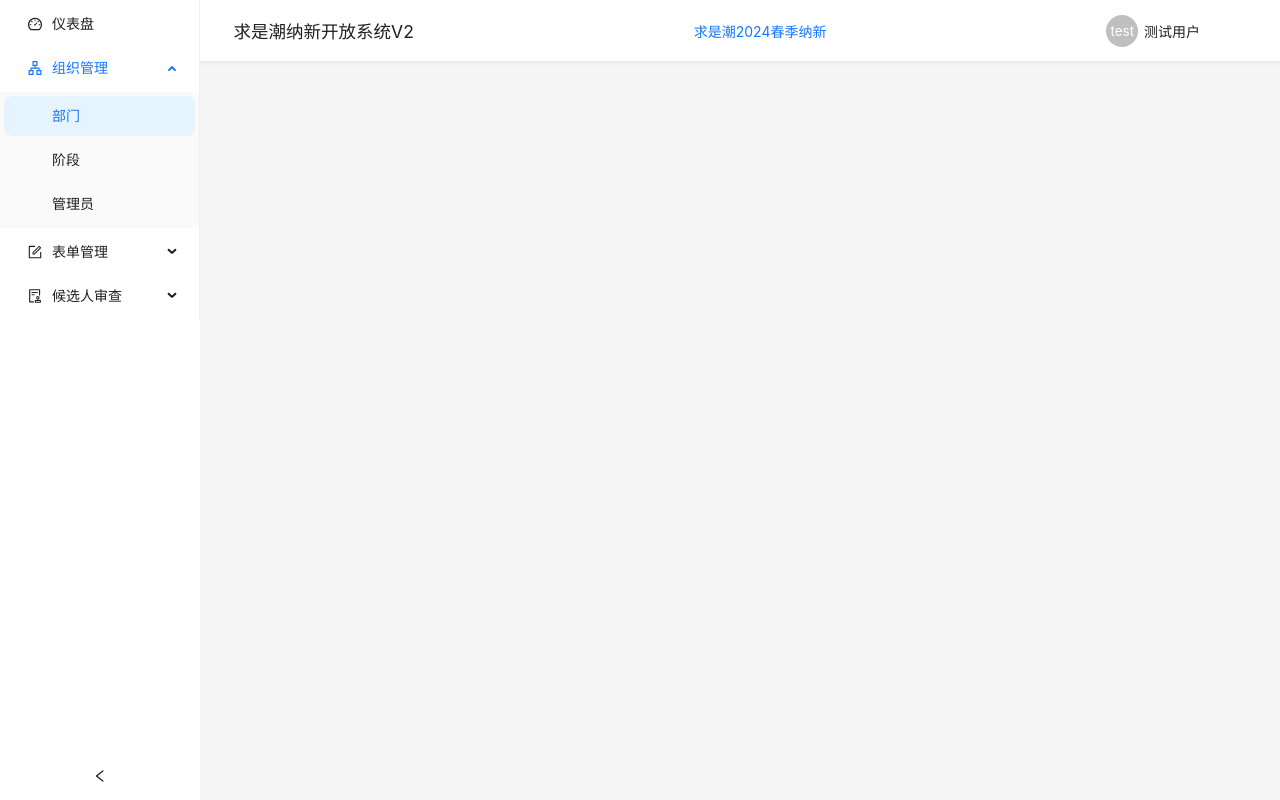
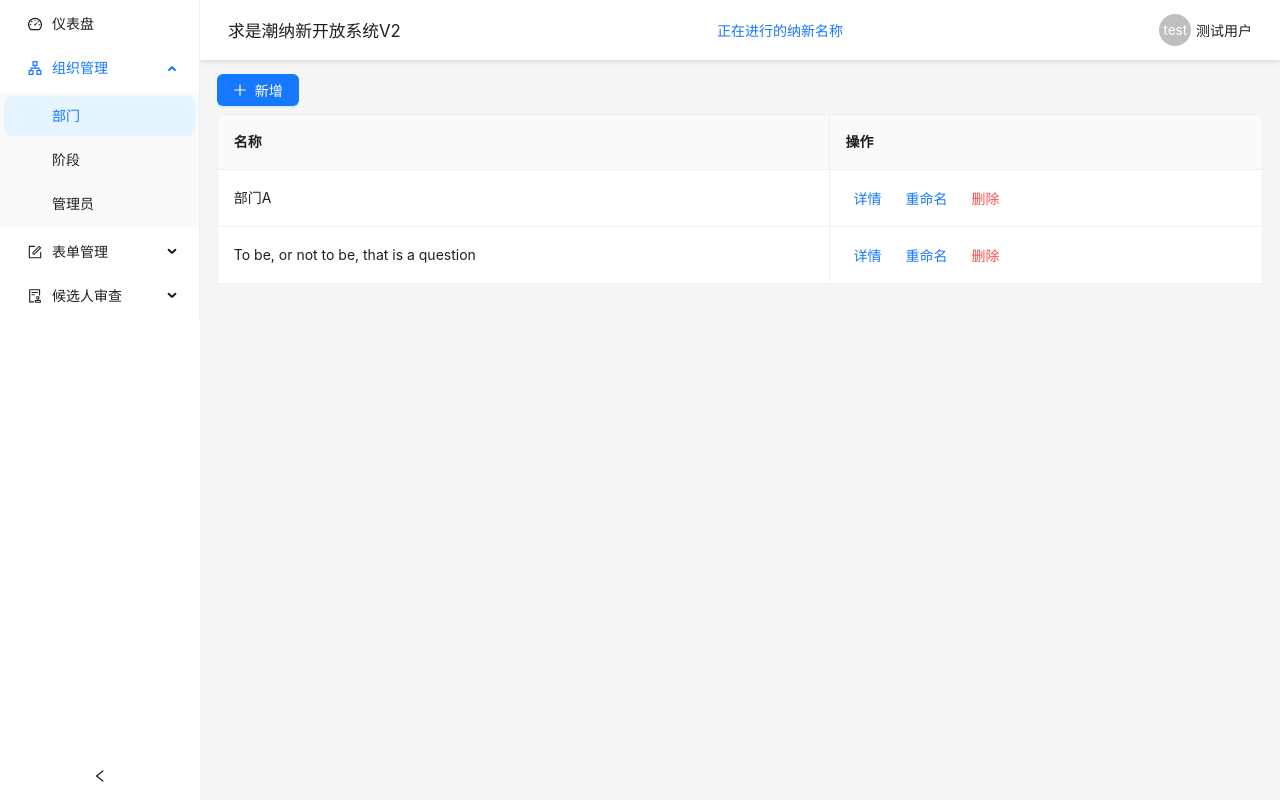
Before and after one commit to XmmShp/rop2-web, a React (Vite) app: page /console/org/department in a window 1280 px wide. Built offline with nearby package versions, Linux system fonts and the light colour scheme.

Commit message:
Add basic layout of DepartmentManage

```diff
--- a/src/App.tsx
+++ b/src/App.tsx
@@ -1,8 +1,69 @@
 import React from 'react';
-import { Navigate, RouterProvider, createBrowserRouter } from 'react-router-dom';
-import { consoleRoute } from './console/consoleRoute';
-import { ConfigProvider } from 'antd';
+import { Navigate, Outlet, RouterProvider, createBrowserRouter } from 'react-router-dom';
+import { ConfigProvider, theme } from 'antd';
+import { DashboardOutlined, ApartmentOutlined, FormOutlined, AuditOutlined } from '@ant-design/icons';
+import { mapRecur, useDarkMode } from './utils';
 
+export const consoleRoutes = mapRecur([
+  {
+    label: '仪表盘',
+    title: '仪表盘',
+    path: 'dash',
+    icon: <DashboardOutlined />,
+    element: <div>仪表盘</div>
+  }, {
+    label: '组织管理',
+    path: 'org',
+    icon: <ApartmentOutlined />,
+    element: <Outlet />,
+    children: [{
+      label: '部门',
+      path: 'department',
+      async lazy() {
+        const { default: Component } = await import('./console/DepartmentManage');
+        return { element: <Component /> };
+      }
+    }, {
+      label: '阶段',
+      path: 'stage',
+      element: <></>,
+    }, {
+      label: '管理员',
+      path: 'admin',
+      element: <></>
+    }]
+  }, {
+    label: '表单管理',
+    path: 'form',
+    icon: <FormOutlined />,
+    element: <Outlet />,
+    children: [{
+      label: '概览',
+      path: 'overview',
+      element: <></>,
+    }, {
+      label: '编辑表单',
+      path: 'edit',
+      element: <></>,
+    }]
+  }, {
+    label: '候选人审查',
+    path: 'inspect',
+    icon: <AuditOutlined />,
+    element: <Outlet />,
+    children: [
+      {
+        label: '概览',
+        path: 'overview',
+        element: <></>,
+      }, {
+        label: '面试管理',
+        path: 'interview',
+        element: <></>,
+      }
+    ]
+  }
+], 'children', (v, stack) => { return { ...v, key: [...stack.map(v => v.path), v.path].join('/') } });
 const router = createBrowserRouter([{
   path: '/',
   errorElement: <>Oops, an error occurred<br />Check devtools for more info</>,
@@ -10,14 +71,25 @@ const router = createBrowserRouter([{
     {
       index: true,
       element: <Navigate to='/console' />
-    },
-    consoleRoute
+    }, {
+      path: 'console',
+      children: consoleRoutes,
+      async lazy() {
+        const { default: Component } = await import('./console/ConsoleLayout');
+        return { element: <Component routes={consoleRoutes} /> };
+      }
+    }
   ]
 }]);
 
 export default function App() {
+  const isDark = useDarkMode();
   return (<React.StrictMode>
-    <ConfigProvider theme={{}}>
+    <ConfigProvider theme={{
+      algorithm: isDark ? theme.darkAlgorithm : theme.defaultAlgorithm,
+      cssVar: true,
+      hashed: false
+    }}>
       <RouterProvider router={router} /></ConfigProvider>
   </React.StrictMode>);
 }
--- a/src/api/models/org.ts
+++ b/src/api/models/org.ts
@@ -8,12 +8,13 @@ export interface Org {
 }
 
 /**表示{@link Org}下设的部门。 */
-interface Department {
+export interface Department {
   id: Id;
   /**从属{@link Org}的id */
   parent: Id;
   name: string;
   createdAt: Timestamp;
+
 }
 
 /**表示用户对某一{@link Department}的候选或成员等关系。 */
--- a/src/console/ConsoleLayout.scss
+++ b/src/console/ConsoleLayout.scss
@@ -1,26 +1,23 @@
 .title-bar {
-  background-color: white;
-  padding: 1.05em 2.4em;
-  box-shadow: 0 1px 4px rgba(0, 21, 41, .08);
-  display: flex;
-  flex-direction: row;
-  place-items: center;
-  justify-content: space-between;
+  padding: 1em 2em;
+  background-color: var(--ant-layout-light-sider-bg);
+  box-shadow: 0 1px 6px color-mix(in srgb, var(--ant-color-text) 15%, transparent);
 
   .title {
-    font-size: 1.25em;
+    font-size: 1.2em;
+  }
+
+  .current-activity {
+    flex: 0 1.5 auto;
   }
 
   .user-area {
-    display: flex;
-    flex-direction: row;
-    place-items: center;
-    width: 10em;
+    max-width: 12em;
     cursor: pointer;
 
     .avatar {
       flex: 0 0 auto;
-      margin-right: .4em;
+      margin-right: .35em;
     }
 
     .username {
--- a/src/console/ConsoleLayout.tsx
+++ b/src/console/ConsoleLayout.tsx
@@ -1,12 +1,10 @@
-import { Avatar, Dropdown, Layout, Menu } from 'antd';
+import { Avatar, Dropdown, Flex, GetProp, Layout, Menu, Typography } from 'antd';
 import { Link, Navigate, Outlet, useLocation, useNavigate } from 'react-router-dom';
-import { paths } from './consoleRoute';
-import { singleMatch } from '../utils';
+import { mapRecur, singleMatch, without } from '../utils';
 import { useState } from 'react';
-import useToken from 'antd/es/theme/useToken';
 import './ConsoleLayout.scss';
 
-export function ConsoleLayout() {
+export default function ConsoleLayout({ routes }: { routes: GetProp<typeof Menu, 'items'> }) {
   const { pathname } = useLocation();
   const navigate = useNavigate();
   const subFunc = singleMatch(pathname, /^\/console\/(\w+(\/\w+)*)(?!\/)\/?\??/);
@@ -15,7 +13,6 @@ export function ConsoleLayout() {
     if (!matched) return [];
     return [matched];
   });
-  const [, { colorBgContainer, fontSizeHeading5 }] = useToken();
   if (!subFunc) return <Navigate to='dash' />;
   return (<Layout style={{ minHeight: '100vh' }}>
     <Layout.Sider theme='light' style={{
@@ -31,20 +28,20 @@ export function ConsoleLayout() {
         openKeys={openKeys}
         onOpenChange={(keys) => setOpenKeys(keys)}
         onClick={(info) => navigate(info.key)}
-        items={paths} />
+        items={mapRecur(routes as any, 'children', (o) => without(o as any, ['lazy', 'path'])) as any} />
     </Layout.Sider>
 
     <Layout.Content>
-      <div className='title-bar' >
-        <span className='title' >求是潮纳新开放系统V2</span>
-        <Link to='.'>求是潮2024春季纳新</Link>
-
+      <Flex className='title-bar' align='center' justify='space-between'>
+        <span className='title'>求是潮纳新开放系统V2</span>
+        <Link className='current-activity' to='/'>正在进行的纳新名称</Link>
         <Dropdown trigger={['click']} menu={{ items: [{ label: '退出', }].map((v, i) => { return { ...v, key: i } }) }}>
-          <div className='user-area' >
+          <Flex className='user-area' align='center' >
             <Avatar className='avatar'>test</Avatar>
-            <span className='username'>测试用户</span></div>
+            <span className='username'>测试用户 </span>
+          </Flex>
         </Dropdown>
-      </div>
+      </Flex>
       <Outlet />
     </Layout.Content>
   </Layout>);
--- /dev/null
+++ b/src/console/DepartmentManage.scss
@@ -0,0 +1,3 @@
+.department {
+  margin: 1em 1.2em;
+}
--- /dev/null
+++ b/src/console/DepartmentManage.tsx
@@ -0,0 +1,54 @@
+import { Button, Descriptions, Drawer, Flex, Space, Table } from 'antd';
+import './DepartmentManage.scss';
+import { PlusOutlined } from '@ant-design/icons';
+import { departs } from '../mockData';
+import { useState } from 'react';
+import { DescriptionsItemType } from 'antd/es/descriptions';
+import { getOrg } from '../store';
+
+export default function DepartmentManage() {
+  const [detailObj, setDetailObj] = useState<DescriptionsItemType[] | null>(null);
+  return (<Flex className='department' vertical gap='small'>
+    <Flex wrap='wrap'>
+      <Button icon={<PlusOutlined />} type='primary'>新增</Button>
+    </Flex>
+    <Table rowKey='name' bordered columns={[{
+      title: '名称',
+      dataIndex: 'name'
+    }, {
+      title: '操作',
+      render(value, record, index) {
+        return (<Space size='small'>
+          <Button size='small' type='link'
+            onClick={() => {
+              setDetailObj([{
+                label: '归属组织',
+                children: getOrg(record.parent).name,
+                span: 4
+              }, {
+                label: '名称',
+                children: record.name,
+                span: 4
+              }, {
+                label: '创建时间',
+                children: new Date(record.createdAt * 1000).stringify()
+              }]);
+            }}>详情</Button>
+          <Button size='small' type='link'
+            onClick={() => {
+
+            }}>重命名</Button>
+          <Button size='small' danger type='link'>删除</Button>
+        </Space>);
+      },
+    }]} dataSource={departs}
+      pagination={{ hideOnSinglePage: true }} />
+    <DetailDrawer detailObj={detailObj} onClose={() => setDetailObj(null)} />
+  </Flex >);
+}
+
+function DetailDrawer({ detailObj, onClose }: { detailObj: DescriptionsItemType[] | null; onClose?: () => void; }) {
+  return <Drawer title='部门详情' placement='right' closable open={Boolean(detailObj)} onClose={onClose}>
+    <Descriptions bordered items={detailObj ?? undefined} />
+  </Drawer>;
+}
--- a/src/index.scss
+++ b/src/index.scss
@@ -7,4 +7,5 @@ body {
 #root {
   width: 100vw;
   min-height: 100vh;
+  color-scheme: light dark;
 }
--- a/src/utils.ts
+++ /dev/null
@@ -1,22 +0,0 @@
-export type Mutable<T> = {
-  -readonly [k in keyof T]: T[k] extends Record<keyof any, any> ? Mutable<T[k]> : T[k];
-}
-
-export function mapRecur<
-  K extends string,
-  T extends { [key in K]?: Partial<T>[] } & Record<keyof any, any>,
-  R extends T
->(arr: T[], key: K, handler: (obj: T, stack: T[]) => R, ancestors: T[] = []): R[] {
-  return arr.map((v) => {
-    const result = { ...v };
-    if (result[key]?.length) (result[key] as any) = mapRecur(result[key]!, key, handler, [...ancestors, result]);
-    return handler(result, ancestors);
-  });
-}
-
-export function singleMatch(str: string, regexp: RegExp): string | null {
-  const result = str.match(regexp);
-  if (!result)
-    return null;
-  return result[1];
-}
--- /dev/null
+++ b/src/utils.tsx
@@ -0,0 +1,66 @@
+import { useLayoutEffect, useState } from "react";
+
+export type Mutable<T> = {
+  -readonly [k in keyof T]: T[k] extends Record<keyof any, any> ? Mutable<T[k]> : T[k];
+}
+
+export function mapRecur<
+  K extends string,
+  T extends { [key in K]?: Partial<T>[] } & Record<keyof any, any>,
+  R extends T
+>(arr: T[], key: K, handler: (obj: T, stack: T[]) => R, ancestors: T[] = []): R[] {
+  return arr.map((v) => {
+    const result = { ...v };
+    if (result[key]?.length) (result[key] as any) = mapRecur(result[key]!, key, handler, [...ancestors, result]);
+    return handler(result, ancestors);
+  });
+}
+
+export function singleMatch(str: string, regexp: RegExp): string | null {
+  const result = str.match(regexp);
+  if (!result)
+    return null;
+  return result[1];
+}
+
+export function useDarkMode(): boolean {
+  const [isDark, setIsDark] = useState(false);
+  useLayoutEffect(() => {
+    const updateMatches = ({ matches }: MediaQueryListEvent) => setIsDark(matches);
+    const m = globalThis.matchMedia('(prefers-color-scheme: dark)');
+    m.addEventListener('change', updateMatches);
+    if (m.matches) setIsDark(true);
+    return () => { m.removeEventListener('change', updateMatches); }
+  });
+  return isDark;
+}
+
+export function without<K extends string | symbol, O extends Record<K, any>>(obj: O, keys: K[]): Omit<O, K> {
+  const nObj: any = {};
+  for (const [k, v] of Object.entries(obj))
+    if (!keys.includes(k as any)) nObj[k] = v;
+  return nObj;
+}
+
+declare global {
+  interface Number {
+    pad(minLength?: number, floatMaxLength?: number): string;
+  }
+  interface Date {
+    stringify(withTime?: boolean): string;
+  }
+}
+Object.defineProperty(Number.prototype, 'pad', {
+  value(minLength = 0, floatMaxLength = 0) {
+    const fixed = this.toFixed(floatMaxLength);
+    if (!minLength) return fixed;
+    else return fixed.padStart(minLength, '0');
+  }
+} satisfies ThisType<number>);
+Object.defineProperty(Date.prototype, 'stringify', {
+  value(withTime = false) {
+    let result = `${this.getFullYear()}年${this.getMonth() + 1}月${this.getDate()}日`;
+    if (withTime) result += ` ${this.getHours().pad(2, 0)}:${this.getMinutes().pad(2, 0)}:${this.getSeconds().pad(2, 0)}`;
+    return result;
+  }
+} satisfies ThisType<Date>);
```
Also changed, not shown: src/console/consoleRoute.tsx (deleted, +0 -66 lines).
